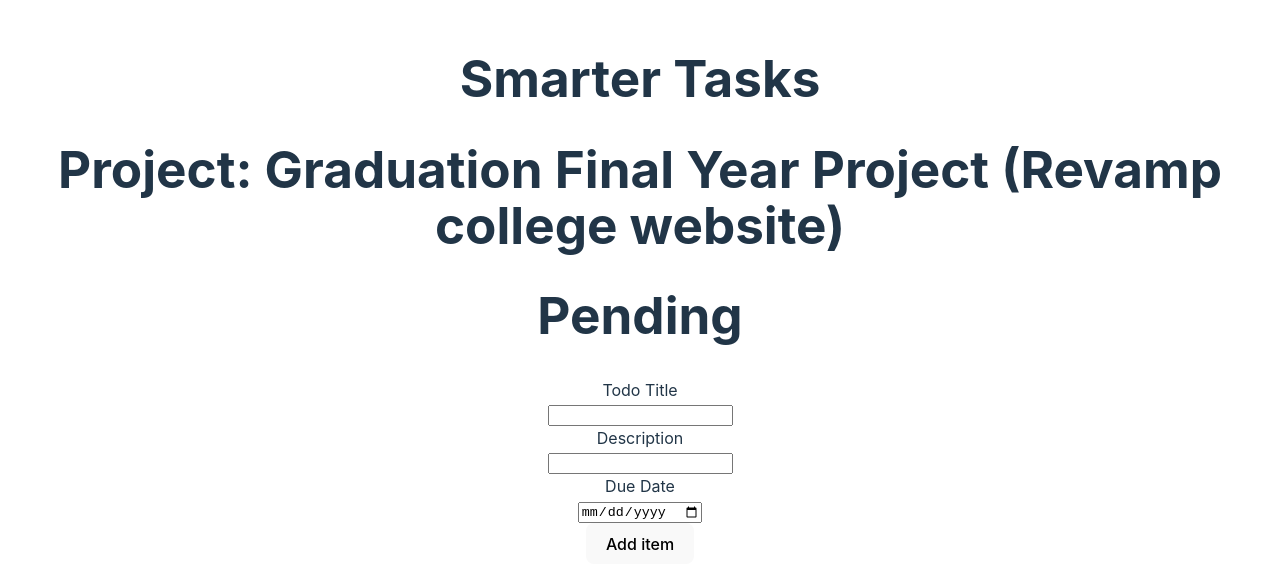
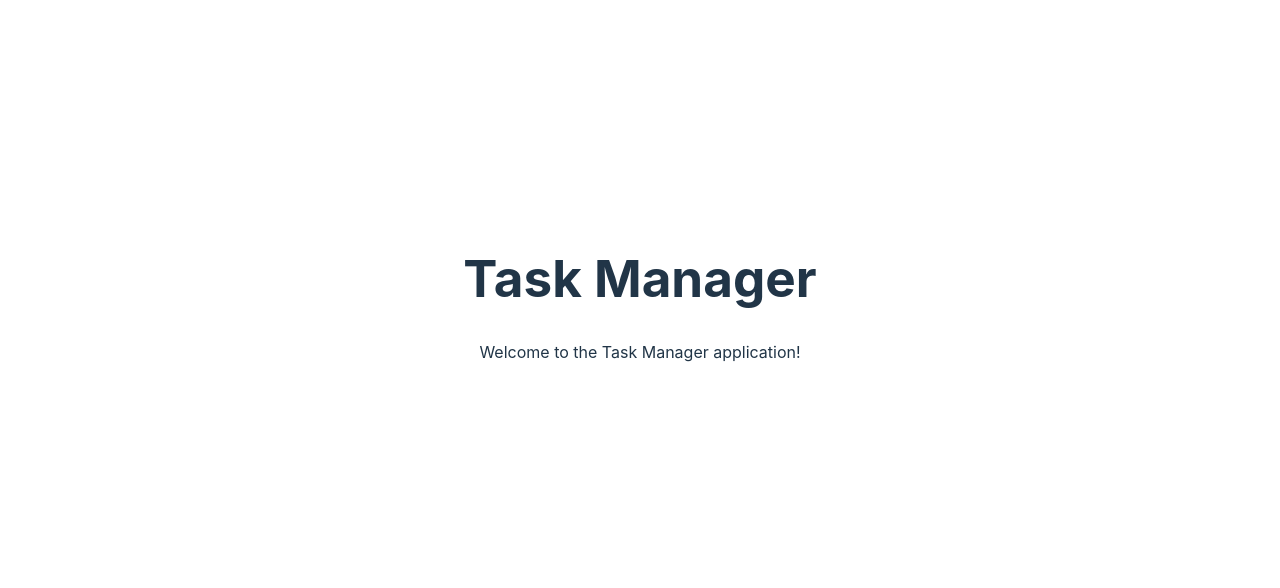
Before and after one commit to Aishwariyaa-Anand/wd301, a React (Vite) app in the folder smarter-tasks/: page / in a window 1280 px wide. Shown: the part 102-690 px from the top of the page. Built offline with nearby package versions, Linux system fonts and the light colour scheme.

Commit message:
lvl 5 installed react router

```diff
--- a/smarter-tasks/package.json
+++ b/smarter-tasks/package.json
@@ -10,8 +10,10 @@
     "preview": "vite preview"
   },
   "dependencies": {
+    "@types/react-router-dom": "^5.3.3",
     "react": "^18.2.0",
-    "react-dom": "^18.2.0"
+    "react-dom": "^18.2.0",
+    "react-router-dom": "^6.22.3"
   },
   "devDependencies": {
     "@types/react": "^18.2.56",
--- a/smarter-tasks/src/App.tsx
+++ b/smarter-tasks/src/App.tsx
@@ -1,45 +1,27 @@
-//import { useState } from 'react'
 import './App.css'
-//import Task from "./Task";
-//import TaskList from "./TaskList";
-//import TaskForm from "./TaskForm";
+import {
+  createBrowserRouter,
+  RouterProvider,
+} from "react-router-dom";
+import HomePage from './pages/HomePage';
+import TaskListPage from './pages/TaskListPage';
 import TaskApp from "./TaskApp";
 
-function App() {
+const router = createBrowserRouter([
+  {
+    path: "/",
+    element: <HomePage />,
+  },
+  {
+    path: "/tasks",
+    element: <TaskListPage />,
+  },
+]);
+
+const App = () => {
   return (
-    <div className="App">
-      <TaskApp />
-    </div>
+    <RouterProvider router={router} />
   );
 }
 
 export default App
-
-/*function App() {
-  const [count, setCount] = useState(0)
-
-  return (
-    <>
-      <div>
-        <a href="https://vitejs.dev" target="_blank">
-          <img src={viteLogo} className="logo" alt="Vite logo" />
-        </a>
-        <a href="https://react.dev" target="_blank">
-          <img src={reactLogo} className="logo react" alt="React logo" />
-        </a>
-      </div>
-      <h1>Vite + React</h1>
-      <div className="card">
-        <button onClick={() => setCount((count) => count + 1)}>
-          count is {count}
-        </button>
-        <p>
-          Edit <code>src/App.tsx</code> and save to test HMR
-        </p>
-      </div>
-      <p className="read-the-docs">
-        Click on the Vite and React logos to learn more
-      </p>
-    </>
-  )
-}*/
--- /dev/null
+++ b/smarter-tasks/src/pages/HomePage.tsx
@@ -0,0 +1,12 @@
+// HomePage.tsx
+import React from 'react';
+
+const HomePage: React.FC = () => {
+  return (
+    <div className="flex flex-col justify-center items-center h-screen">
+      <h1 className="text-4xl font-bold mb-4">Task Manager</h1>
+      <p className="text-lg text-gray-600">Welcome to the Task Manager application!</p>
+    </div>
+  );
+};
+export default HomePage;
--- /dev/null
+++ b/smarter-tasks/src/pages/TaskListPage.tsx
@@ -0,0 +1,13 @@
+// TaskListPage.tsx
+import React from 'react';
+import TaskApp from '../TaskApp';
+
+const TaskListPage: React.FC = () => {
+  return (
+    <div>
+      <h1>This is the Task List Page</h1>
+    </div>
+  );
+};
+
+export default TaskListPage;
```
Also changed, not shown: 1 other file (tests, documents, lock files or other folders).
